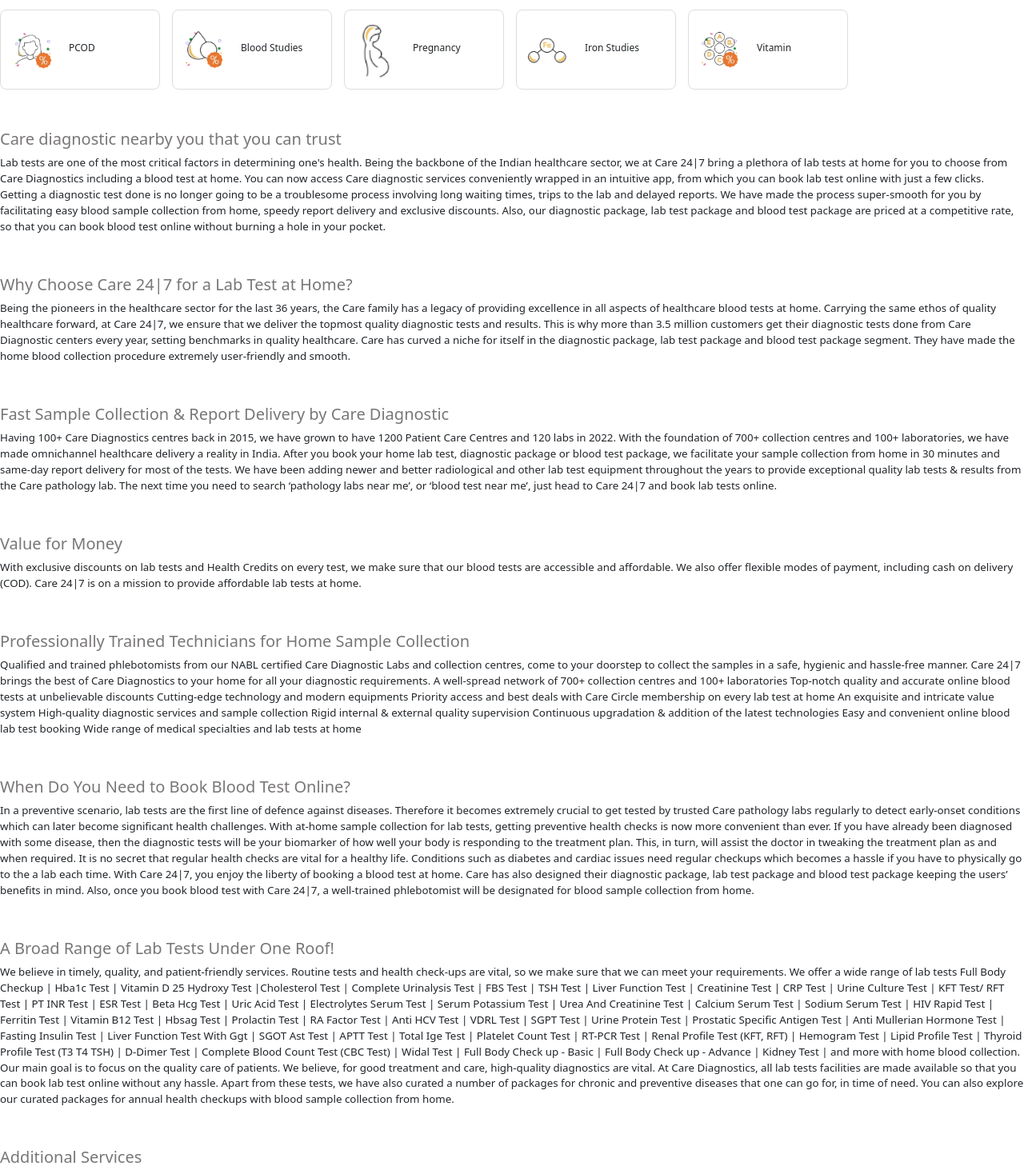
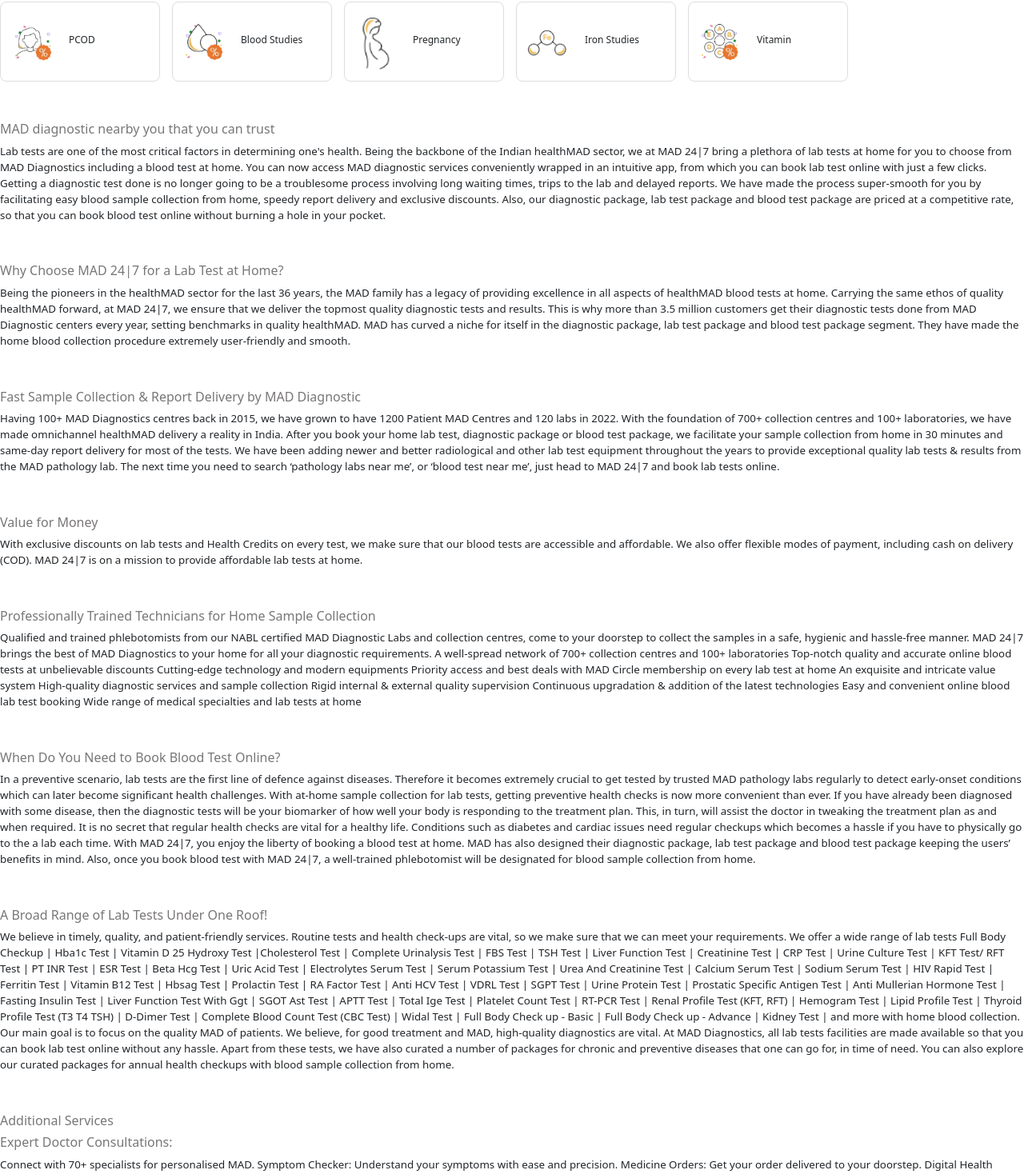
Before and after one commit to JudiRijesh/Pharmacy-app-frontend, a React (Vite) app: page /book-lab-tests in a window 1280 px wide. Shown: the part 588-2056 px from the top of the page at 80% size. Built offline with nearby package versions, Linux system fonts and the light colour scheme.

Commit message:
Final Updates

```diff
--- a/src/Pages/BookLabTests.jsx
+++ b/src/Pages/BookLabTests.jsx
@@ -20,7 +20,7 @@
 function BookLabTests() {
   return (
     <div>
-    <h5 className='doctor'>Doctor Created Health Checks</h5>
+    <h6 className='doctor'>Doctor Created Health Checks</h6>
 
 
     <div className="item-grid">
@@ -74,7 +74,7 @@
     </div>
   </div>
 
-  <h5 className='doctor'>Women Care</h5>
+  <h6 className='doctor'>Women Care</h6>
   <div className="item-grid">
   <div className="item-box">
   <img src={Women} alt="Women" className="item-image" />
@@ -103,28 +103,28 @@
   </div>
   </div>
 
-  <h5 className='doctorl'>Care diagnostic nearby you that you can trust</h5>
-  <p>Lab tests are one of the most critical factors in determining one's health. Being the backbone of the Indian healthcare sector, we at Care 24|7 bring a plethora of lab tests at home for you to choose from Care Diagnostics including a blood test at home.
+  <h6 className='doctorl'>MAD diagnostic nearby you that you can trust</h6>
+  <p>Lab tests are one of the most critical factors in determining one's health. Being the backbone of the Indian healthMAD sector, we at MAD 24|7 bring a plethora of lab tests at home for you to choose from MAD Diagnostics including a blood test at home.
 
-You can now access Care diagnostic services conveniently wrapped in an intuitive app, from which you can book lab test online with just a few clicks.
+You can now access MAD diagnostic services conveniently wrapped in an intuitive app, from which you can book lab test online with just a few clicks.
 
 Getting a diagnostic test done is no longer going to be a troublesome process involving long waiting times, trips to the lab and delayed reports. We have made the process super-smooth for you by facilitating easy blood sample collection from home, speedy report delivery and exclusive discounts. Also, our diagnostic package, lab test package and blood test package are priced at a competitive rate, so that you can book blood test online without burning a hole in your pocket.</p>
 
-<h5 className='doctorl'>Why Choose Care 24|7 for a Lab Test at Home? </h5>
-<p>Being the pioneers in the healthcare sector for the last 36 years, the Care family has a legacy of providing excellence in all aspects of healthcare blood tests at home. Carrying the same ethos of quality healthcare forward, at Care 24|7, we ensure that we deliver the topmost quality diagnostic tests and results. This is why more than 3.5 million customers get their diagnostic tests done from Care Diagnostic centers every year, setting benchmarks in quality healthcare. Care has curved a niche for itself in the diagnostic package, lab test package and blood test package segment. They have made the home blood collection procedure extremely user-friendly and smooth.</p>
+<h6 className='doctorl'>Why Choose MAD 24|7 for a Lab Test at Home? </h6>
+<p>Being the pioneers in the healthMAD sector for the last 36 years, the MAD family has a legacy of providing excellence in all aspects of healthMAD blood tests at home. Carrying the same ethos of quality healthMAD forward, at MAD 24|7, we ensure that we deliver the topmost quality diagnostic tests and results. This is why more than 3.5 million customers get their diagnostic tests done from MAD Diagnostic centers every year, setting benchmarks in quality healthMAD. MAD has curved a niche for itself in the diagnostic package, lab test package and blood test package segment. They have made the home blood collection procedure extremely user-friendly and smooth.</p>
 
-<h5 className='doctorl'>Fast Sample Collection & Report Delivery by Care Diagnostic</h5>
-<p>Having 100+ Care Diagnostics centres back in 2015, we have grown to have 1200 Patient Care Centres and 120 labs in 2022. With the foundation of 700+ collection centres and 100+ laboratories, we have made omnichannel healthcare delivery a reality in India. After you book your home lab test, diagnostic package or blood test package, we facilitate your sample collection from home in 30 minutes and same-day report delivery for most of the tests. We have been adding newer and better radiological and other lab test equipment throughout the years to provide exceptional quality lab tests & results from the Care pathology lab. The next time you need to search ‘pathology labs near me’, or ‘blood test near me’, just head to Care 24|7 and book lab tests online.</p>
+<h6 className='doctorl'>Fast Sample Collection & Report Delivery by MAD Diagnostic</h6>
+<p>Having 100+ MAD Diagnostics centres back in 2015, we have grown to have 1200 Patient MAD Centres and 120 labs in 2022. With the foundation of 700+ collection centres and 100+ laboratories, we have made omnichannel healthMAD delivery a reality in India. After you book your home lab test, diagnostic package or blood test package, we facilitate your sample collection from home in 30 minutes and same-day report delivery for most of the tests. We have been adding newer and better radiological and other lab test equipment throughout the years to provide exceptional quality lab tests & results from the MAD pathology lab. The next time you need to search ‘pathology labs near me’, or ‘blood test near me’, just head to MAD 24|7 and book lab tests online.</p>
 
-<h5 className='doctorl'>Value for Money</h5>
-<p>With exclusive discounts on lab tests and Health Credits on every test, we make sure that our blood tests are accessible and affordable. We also offer flexible modes of payment, including cash on delivery (COD). Care 24|7 is on a mission to provide affordable lab tests at home. </p>
+<h6 className='doctorl'>Value for Money</h6>
+<p>With exclusive discounts on lab tests and Health Credits on every test, we make sure that our blood tests are accessible and affordable. We also offer flexible modes of payment, including cash on delivery (COD). MAD 24|7 is on a mission to provide affordable lab tests at home. </p>
 
-<h5 className='doctorl'>Professionally Trained Technicians for Home Sample Collection</h5>
-<p>Qualified and trained phlebotomists from our NABL certified Care Diagnostic Labs and collection centres, come to your doorstep to collect the samples in a safe, hygienic and hassle-free manner. Care 24|7 brings the best of Care Diagnostics to your home for all your diagnostic requirements.
+<h6 className='doctorl'>Professionally Trained Technicians for Home Sample Collection</h6>
+<p>Qualified and trained phlebotomists from our NABL certified MAD Diagnostic Labs and collection centres, come to your doorstep to collect the samples in a safe, hygienic and hassle-free manner. MAD 24|7 brings the best of MAD Diagnostics to your home for all your diagnostic requirements.
 A well-spread network of 700+ collection centres and 100+ laboratories
 Top-notch quality and accurate online blood tests at unbelievable discounts
 Cutting-edge technology and modern equipments
-Priority access and best deals with Care Circle membership on every lab test at home
+Priority access and best deals with MAD Circle membership on every lab test at home
 An exquisite and intricate value system
 High-quality diagnostic services and sample collection
 Rigid internal & external quality supervision
@@ -132,21 +132,21 @@
 Easy and convenient online blood lab test booking
 Wide range of medical specialties and lab tests at home</p>
 
-<h5 className='doctorl'>When Do You Need to Book Blood Test Online?</h5>
-<p>In a preventive scenario, lab tests are the first line of defence against diseases. Therefore it becomes extremely crucial to get tested by trusted Care pathology labs regularly to detect early-onset conditions which can later become significant health challenges. With at-home sample collection for lab tests, getting preventive health checks is now more convenient than ever.
+<h6 className='doctorl'>When Do You Need to Book Blood Test Online?</h6>
+<p>In a preventive scenario, lab tests are the first line of defence against diseases. Therefore it becomes extremely crucial to get tested by trusted MAD pathology labs regularly to detect early-onset conditions which can later become significant health challenges. With at-home sample collection for lab tests, getting preventive health checks is now more convenient than ever.
 
 If you have already been diagnosed with some disease, then the diagnostic tests will be your biomarker of how well your body is responding to the treatment plan. This, in turn, will assist the doctor in tweaking the treatment plan as and when required.
 
-It is no secret that regular health checks are vital for a healthy life. Conditions such as diabetes and cardiac issues need regular checkups which becomes a hassle if you have to physically go to the a lab each time. With Care 24|7, you enjoy the liberty of booking a blood test at home. Care has also designed their diagnostic package, lab test package and blood test package keeping the users’ benefits in mind. Also, once you book blood test with Care 24|7, a well-trained phlebotomist will be designated for blood sample collection from home.</p>
+It is no secret that regular health checks are vital for a healthy life. Conditions such as diabetes and cardiac issues need regular checkups which becomes a hassle if you have to physically go to the a lab each time. With MAD 24|7, you enjoy the liberty of booking a blood test at home. MAD has also designed their diagnostic package, lab test package and blood test package keeping the users’ benefits in mind. Also, once you book blood test with MAD 24|7, a well-trained phlebotomist will be designated for blood sample collection from home.</p>
 
 
-<h5 className='doctorl'>A Broad Range of Lab Tests Under One Roof!</h5>
-<p>We believe in timely, quality, and patient-friendly services. Routine tests and health check-ups are vital, so we make sure that we can meet your requirements. We offer a wide range of lab tests Full Body Checkup | Hba1c Test | Vitamin D 25 Hydroxy Test |Cholesterol Test | Complete Urinalysis Test | FBS Test | TSH Test | Liver Function Test | Creatinine Test | CRP Test | Urine Culture Test | KFT Test/ RFT Test | PT INR Test | ESR Test | Beta Hcg Test | Uric Acid Test | Electrolytes Serum Test | Serum Potassium Test | Urea And Creatinine Test | Calcium Serum Test | Sodium Serum Test | HIV Rapid Test | Ferritin Test | Vitamin B12 Test | Hbsag Test | Prolactin Test | RA Factor Test | Anti HCV Test | VDRL Test | SGPT Test | Urine Protein Test | Prostatic Specific Antigen Test | Anti Mullerian Hormone Test | Fasting Insulin Test | Liver Function Test With Ggt | SGOT Ast Test | APTT Test | Total Ige Test | Platelet Count Test  | RT-PCR Test | Renal Profile Test (KFT, RFT) | Hemogram Test | Lipid Profile Test | Thyroid Profile Test (T3 T4 TSH) | D-Dimer Test | Complete Blood Count Test (CBC Test) | Widal Test | Full Body Check up - Basic | Full Body Check up - Advance |  Kidney Test | and more with home blood collection. Our main goal is to focus on the quality care of patients. We believe, for good treatment and care, high-quality diagnostics are vital. At Care Diagnostics, all lab tests facilities are made available so that you can book lab test online without any hassle.
+<h6 className='doctorl'>A Broad Range of Lab Tests Under One Roof!</h6>
+<p>We believe in timely, quality, and patient-friendly services. Routine tests and health check-ups are vital, so we make sure that we can meet your requirements. We offer a wide range of lab tests Full Body Checkup | Hba1c Test | Vitamin D 25 Hydroxy Test |Cholesterol Test | Complete Urinalysis Test | FBS Test | TSH Test | Liver Function Test | Creatinine Test | CRP Test | Urine Culture Test | KFT Test/ RFT Test | PT INR Test | ESR Test | Beta Hcg Test | Uric Acid Test | Electrolytes Serum Test | Serum Potassium Test | Urea And Creatinine Test | Calcium Serum Test | Sodium Serum Test | HIV Rapid Test | Ferritin Test | Vitamin B12 Test | Hbsag Test | Prolactin Test | RA Factor Test | Anti HCV Test | VDRL Test | SGPT Test | Urine Protein Test | Prostatic Specific Antigen Test | Anti Mullerian Hormone Test | Fasting Insulin Test | Liver Function Test With Ggt | SGOT Ast Test | APTT Test | Total Ige Test | Platelet Count Test  | RT-PCR Test | Renal Profile Test (KFT, RFT) | Hemogram Test | Lipid Profile Test | Thyroid Profile Test (T3 T4 TSH) | D-Dimer Test | Complete Blood Count Test (CBC Test) | Widal Test | Full Body Check up - Basic | Full Body Check up - Advance |  Kidney Test | and more with home blood collection. Our main goal is to focus on the quality MAD of patients. We believe, for good treatment and MAD, high-quality diagnostics are vital. At MAD Diagnostics, all lab tests facilities are made available so that you can book lab test online without any hassle.
 
 Apart from these tests, we have also curated a number of packages for chronic and preventive diseases that one can go for, in time of need. You can also explore our curated packages for annual health checkups with blood sample collection from home.</p>
 
-<h5 className='doctorl'>Additional Services</h5>
-<h6 className='Color'>Expert Doctor Consultations:</h6> <p>Connect with 70+ specialists for personalised care. Symptom Checker: Understand your symptoms with ease and precision. Medicine Orders: Get your order delivered to your doorstep. Digital Health Records: Effortlessly digitise your physical records for easy access. With our comprehensive range of services, there's no need to go anywhere else! Experience the convenience of complete health care at your fingertips.</p>
+<h6 className='doctorl'>Additional Services</h6>
+<h6 className='Color'>Expert Doctor Consultations:</h6> <p>Connect with 70+ specialists for personalised MAD. Symptom Checker: Understand your symptoms with ease and precision. Medicine Orders: Get your order delivered to your doorstep. Digital Health Records: Effortlessly digitise your physical records for easy access. With our comprehensive range of services, there's no need to go anywhere else! Experience the convenience of complete health MAD at your fingertips.</p>
 
   </div>
 );
```
